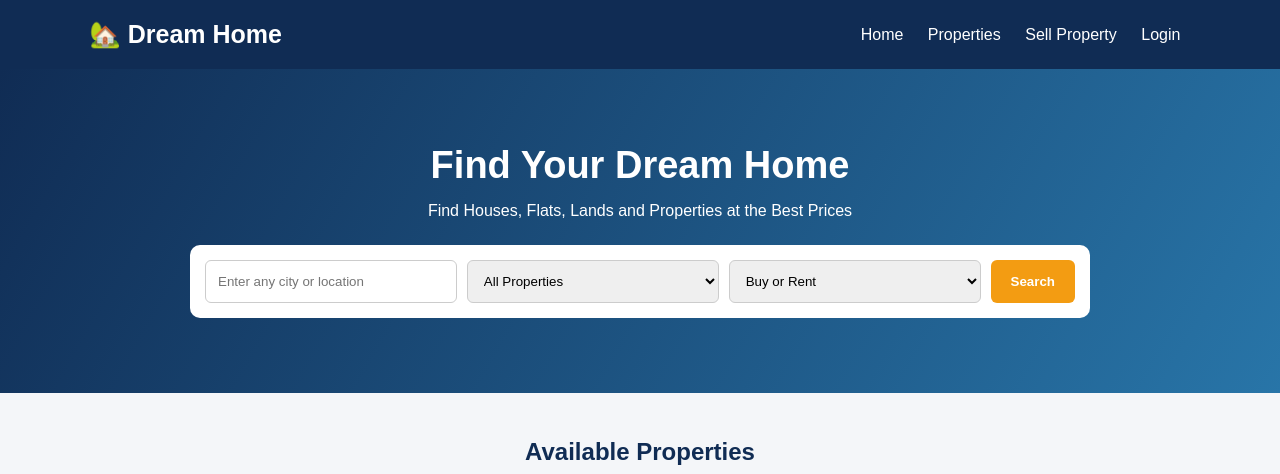
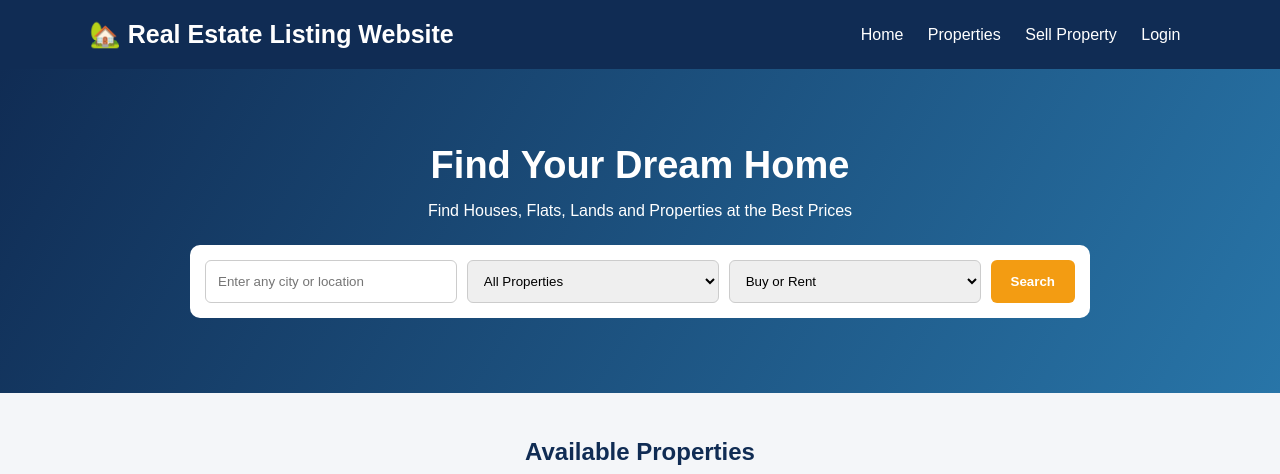
Before and after one commit to jaswanthveturi2007/Dream-Home, a plain HTML site: page index.html in a window 1280 px wide. Shown: the top 474 px of the page. Drawn offline with Linux system fonts and the light colour scheme.

Commit message:
Update index.html

```diff
--- a/index.html
+++ b/index.html
@@ -39,7 +39,7 @@ footer{background:#102c54;color:white;text-align:center;padding:25px}
 <body>
 
 <header>
-<div class="logo">🏡 Dream Home</div>
+<div class="logo">🏡 Real Estate Listing Website</div>
 <nav>
 <a href="#home">Home</a>
 <a href="#properties">Properties</a>
```
